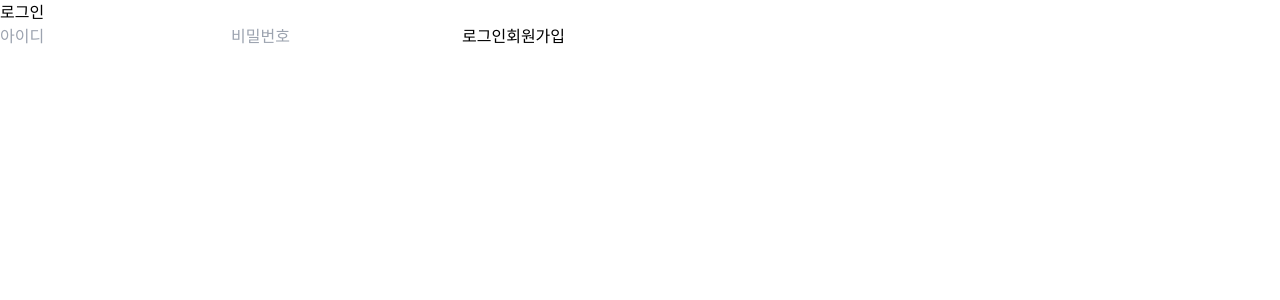
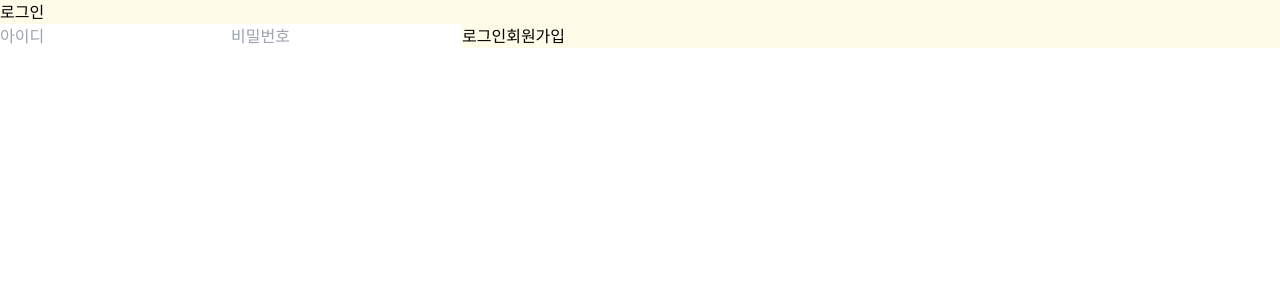
Before and after one commit to sangjun231/DevTube, a React (Vite) app: page / in a window 1280 px wide. Shown: the top 300 px of the page. Built offline with nearby package versions, Linux system fonts and the light colour scheme.

Commit message:
Feat:tailwind 적용

```diff
--- a/src/pages/Login.jsx
+++ b/src/pages/Login.jsx
@@ -2,7 +2,7 @@ import React from 'react';
 
 const Login = () => {
   return (
-    <div>
+    <div className="bg-yellow-50">
       <h2>로그인</h2>
       <div className="bucket">
         <input placeholder="아이디" />
```
